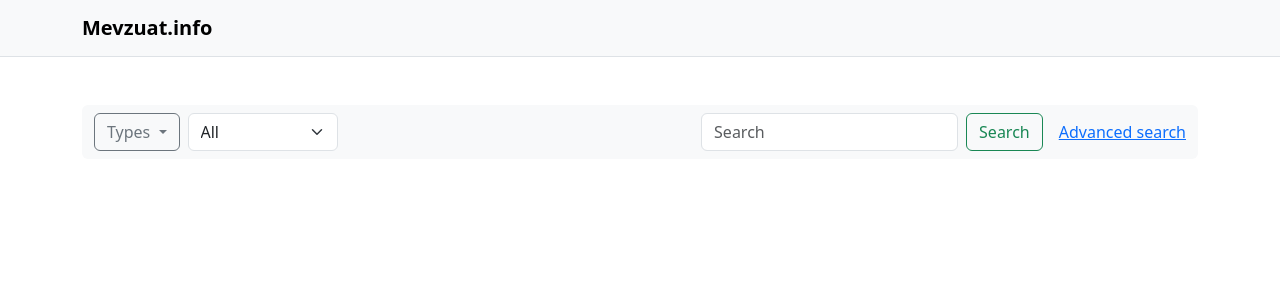
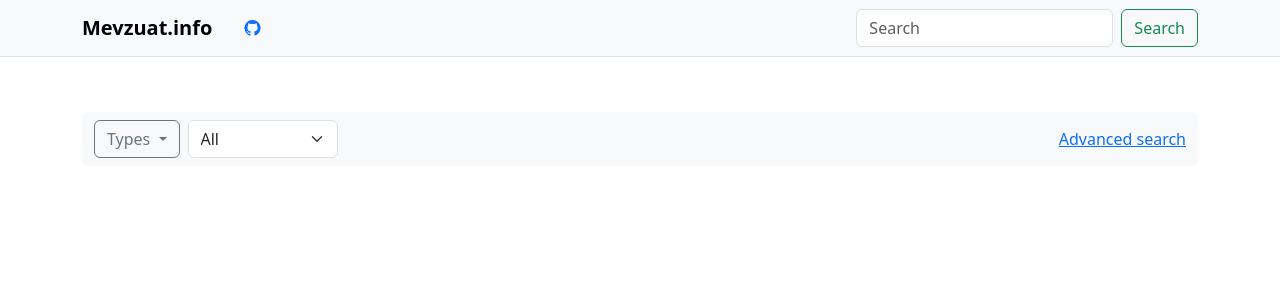
Before and after one commit to onurmatik/mevzuat, a Django app: template mevzuat/templates/search_results.html in a window 1280 px wide. Shown: the top 300 px of the page. Run offline with Django 5.2, Linux system fonts and the light colour scheme; the template is opened without the code that fills it, so the values that code supplies are empty.

Commit message:
refactor: enhance navbar

```diff
--- a/mevzuat/templates/base.html
+++ b/mevzuat/templates/base.html
@@ -8,15 +8,22 @@
     <link rel="stylesheet" href="https://cdn.jsdelivr.net/npm/bootstrap-icons@1.13.1/font/bootstrap-icons.min.css">
     {% block extra_css %}{% endblock %}
   </head>
-  <body>
+  <body style="padding-top:4.5rem;">
 
-    <nav class="navbar navbar-light bg-light border-bottom mb-4">
-      <div class="container d-flex justify-content-between">
+    <nav class="navbar navbar-light bg-light border-bottom fixed-top">
+      <div class="container d-flex align-items-center">
         <a class="navbar-brand fw-semibold" href="{% url 'home' %}">Mevzuat.info</a>
+        <a href="https://github.com/onurmatik/mevzuat/" class="ms-3 text-decoration-none" target="_blank" rel="noopener" aria-label="GitHub repository">
+          <i class="bi bi-github"></i>
+        </a>
+        <form class="d-flex ms-auto" id="searchForm" action="{% url 'search' %}" method="get">
+          <input class="form-control me-2" type="search" placeholder="Search" aria-label="Search" id="searchInput" name="query">
+          <button class="btn btn-outline-success" type="submit">Search</button>
+        </form>
       </div>
     </nav>
 
-    <div class="container py-4">
+    <div class="container py-4 mt-3">
       {% block content %}{% endblock %}
     </div>
     <script src="https://cdn.jsdelivr.net/npm/bootstrap@5.3.2/dist/js/bootstrap.bundle.min.js"></script>
--- a/mevzuat/templates/home.html
+++ b/mevzuat/templates/home.html
@@ -10,12 +10,6 @@
 {% endblock %}
 
 {% block content %}
-<div class="bg-body-tertiary rounded p-3 mb-4">
-  <form class="d-flex" id="searchForm">
-    <input class="form-control me-2" type="search" placeholder="Search" aria-label="Search" id="searchInput">
-    <button class="btn btn-outline-success" type="submit">Search</button>
-  </form>
-</div>
 
 <div class="row">
   <div class="col-lg-8">
--- a/mevzuat/templates/search_results.html
+++ b/mevzuat/templates/search_results.html
@@ -30,11 +30,7 @@
     <input type="date" class="form-control me-2 d-none" id="startDate">
     <input type="date" class="form-control me-2 d-none" id="endDate">
 
-    <form class="d-flex ms-auto" id="searchForm">
-      <input class="form-control me-2" type="search" placeholder="Search" aria-label="Search" id="searchInput">
-      <button class="btn btn-outline-success" type="submit">Search</button>
-    </form>
-    <a href="/advanced-search" class="ms-3">Advanced search</a>
+    <a href="/advanced-search" class="ms-auto">Advanced search</a>
   </div>
 </nav>
 <div class="row">
```
